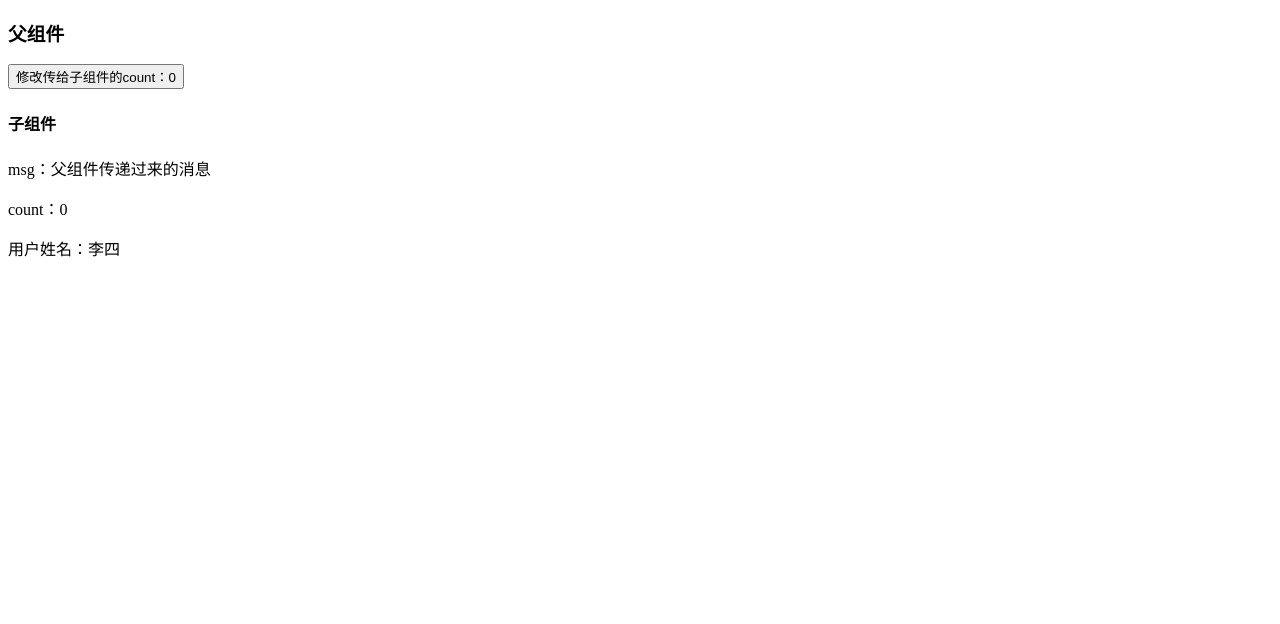
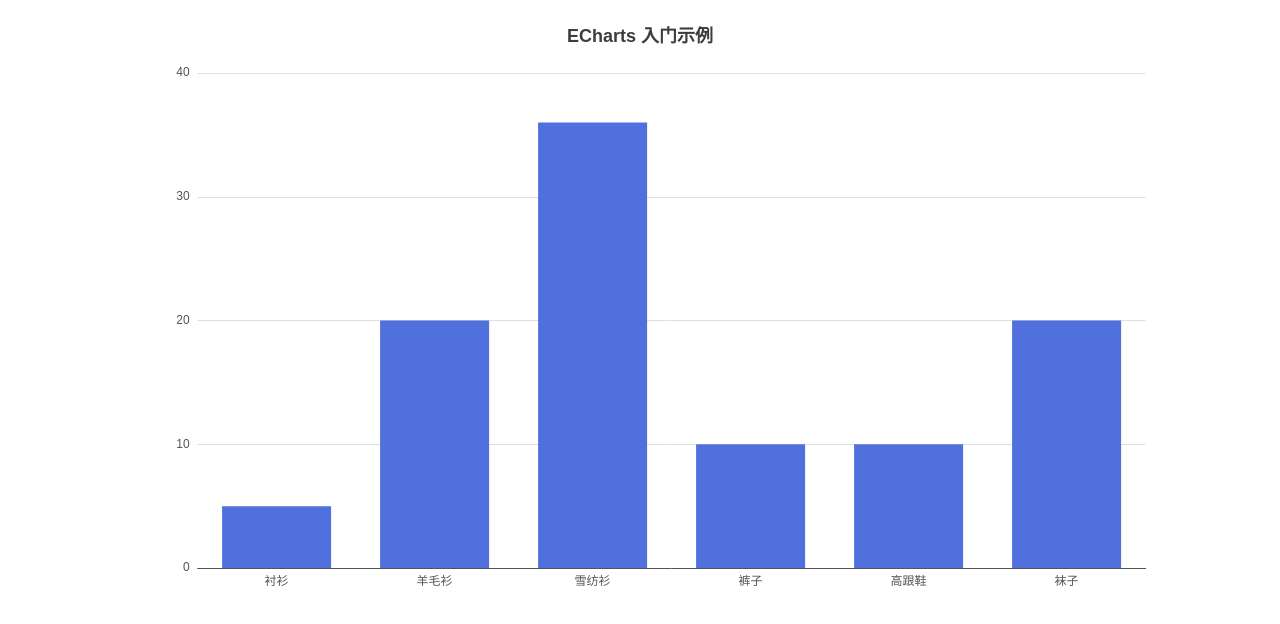
Before and after one commit to madeibao/Frontend, a Vue app in the folder demo3/: page / in a window 1280 px wide. Shown: the top 624 px of the page. Built offline with nearby package versions, Linux system fonts and the light colour scheme.

Commit message:
add echarts demo

```diff
--- a/demo3/package.json
+++ b/demo3/package.json
@@ -9,6 +9,7 @@
     "preview": "vite preview"
   },
   "dependencies": {
+    "echarts": "^6.1.0",
     "vue": "^3.5.41"
   },
   "devDependencies": {
--- a/demo3/src/App.vue
+++ b/demo3/src/App.vue
@@ -1,7 +1,7 @@
 <script setup lang="ts">
-import ParentTest from './components/ParentTest.vue'
+import ChartsDemo from './components/ChartsDemo.vue'
 </script>
 
 <template>
-  <ParentTest />
+  <ChartsDemo />
 </template>
--- /dev/null
+++ b/demo3/src/components/ChartsDemo.vue
@@ -0,0 +1,56 @@
+<script setup lang="ts">
+import * as echarts from 'echarts/core'
+import { BarChart } from 'echarts/charts'
+import { GridComponent, TooltipComponent, TitleComponent } from 'echarts/components'
+import { CanvasRenderer } from 'echarts/renderers'
+import { onMounted, onBeforeUnmount, ref } from 'vue'
+import type {ECharts, EChartsCoreOption } from 'echarts/core'
+
+// ✅ 按需引入，减少打包体积（全量引入 echarts 约 1MB，按需可减至 200KB+）
+echarts.use([BarChart, GridComponent, TooltipComponent, TitleComponent, CanvasRenderer])
+
+// ✅ 使用 template ref 替代 getElementById
+const chartRef = ref<HTMLDivElement>()
+// ✅ shallowRef 避免深度响应式（ECharts 实例无需被 Vue 追踪）
+let chartInstance: ECharts | null = null
+
+const getOption = (): EChartsCoreOption => ({
+  title: { text: 'ECharts 入门示例' },
+  tooltip: {},
+  xAxis: { data: ['衬衫', '羊毛衫', '雪纺衫', '裤子', '高跟鞋', '袜子'] },
+  yAxis: {},
+  series: [{ name: '销量', type: 'bar', data: [5, 20, 36, 10, 10, 20] }]
+})
+
+const initChart = () => {
+  if (!chartRef.value) return
+  chartInstance = echarts.init(chartRef.value)
+  chartInstance.setOption(getOption())
+}
+
+const handleResize = () => chartInstance?.resize()
+
+onMounted(() => {
+  initChart()
+  window.addEventListener('resize', handleResize)
+})
+
+// ✅ 组件卸载时彻底清理
+onBeforeUnmount(() => {
+  window.removeEventListener('resize', handleResize)
+  chartInstance?.dispose()
+  chartInstance = null
+})
+</script>
+
+<template>
+  <div ref="chartRef" class="chart-container" />
+</template>
+
+<style scoped>
+.chart-container {
+  width: 100%;
+  height: 80vh;
+  min-height: 300px; /* 防止初始高度为 0 导致渲染异常 */
+}
+</style>
```
Also changed, not shown: 1 other file (tests, documents, lock files or other folders).
